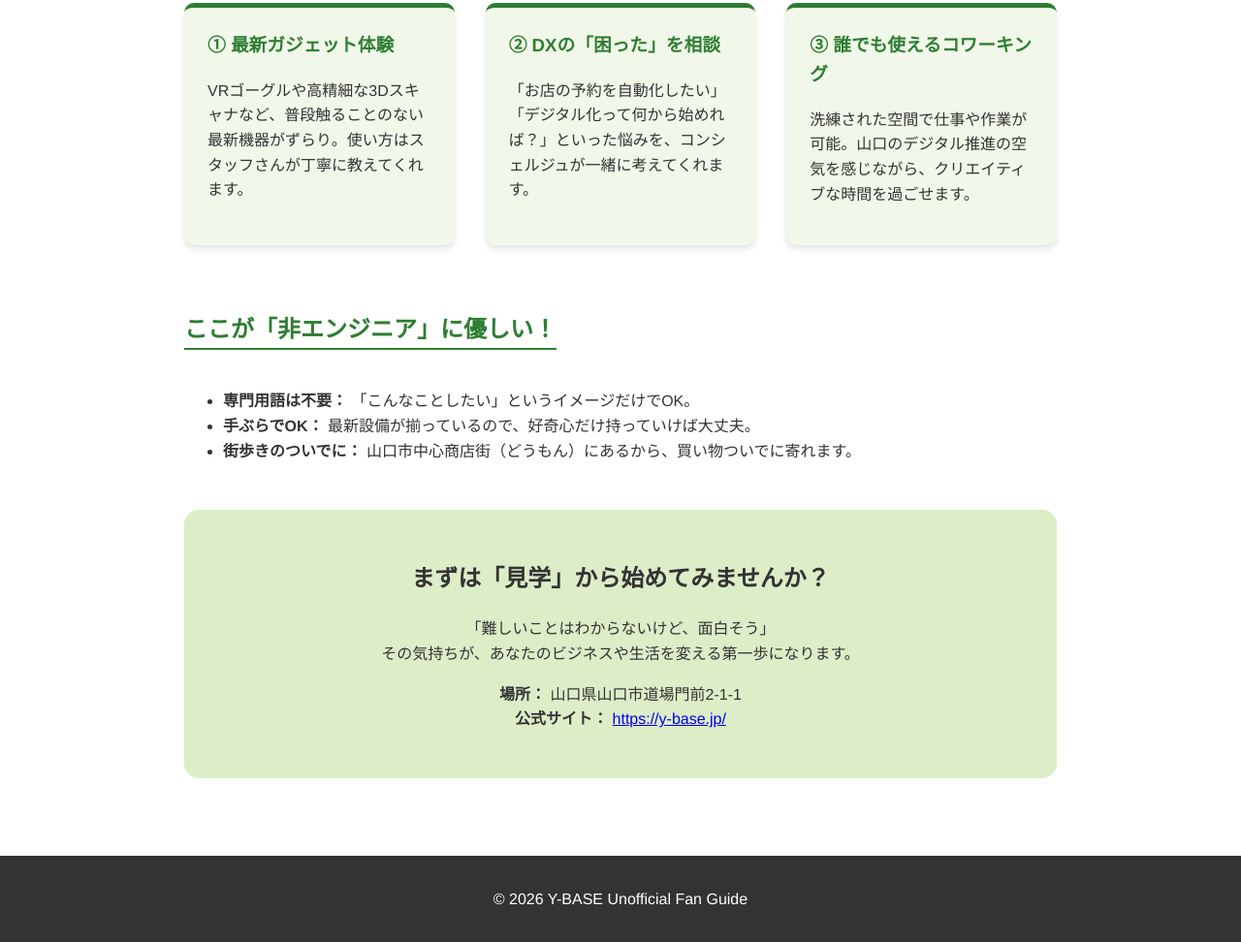
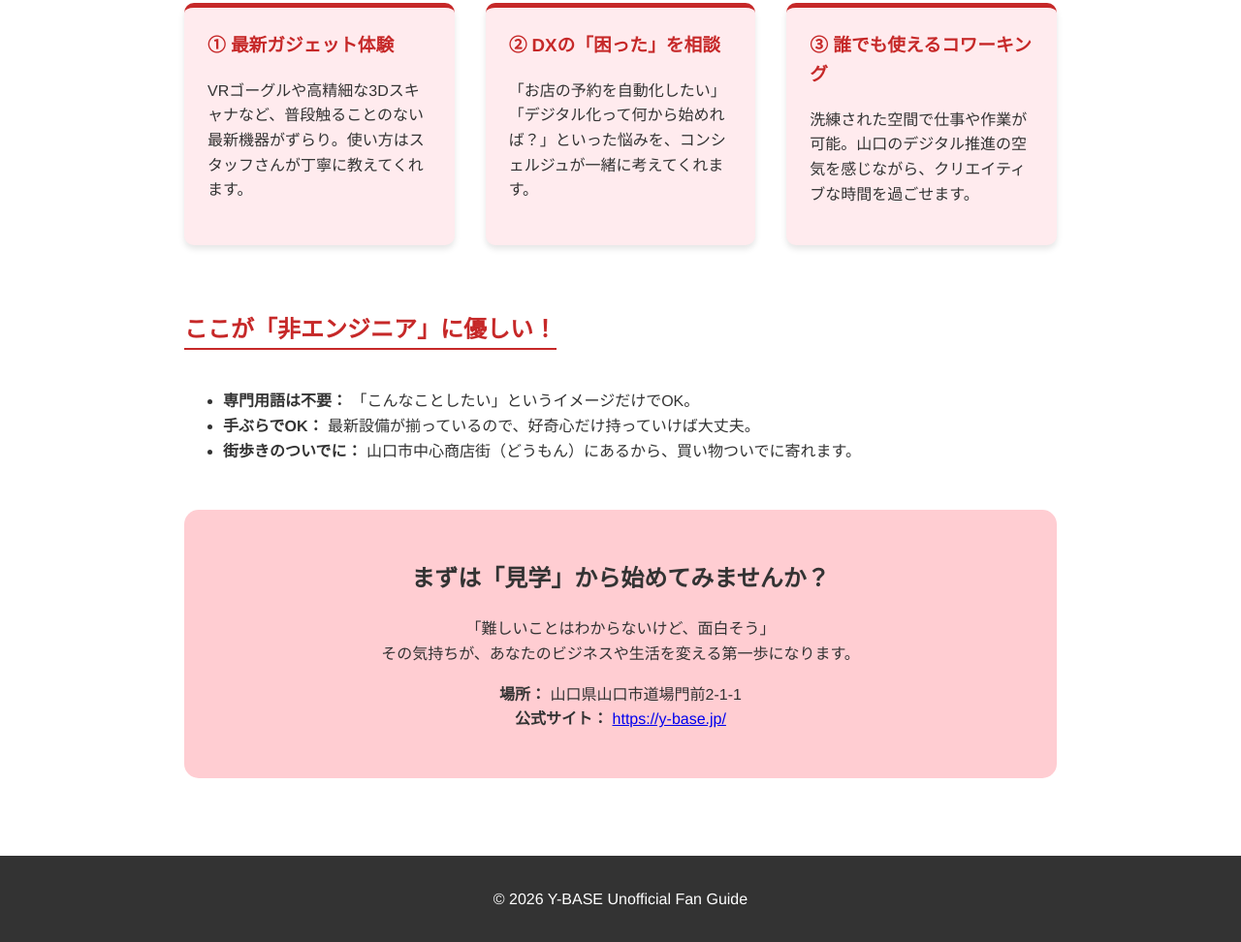
Before and after one commit to wisteria083/test, a plain HTML site: page index.html in a window 1280 px wide. Shown: the part 515-1487 px from the top of the page at 97% size. Drawn offline with Linux system fonts and the light colour scheme.

Commit message:
赤に変更
Co-Authored-By: Claude Opus 4.5 <noreply@anthropic.com>

```diff
--- a/index.html
+++ b/index.html
@@ -6,9 +6,9 @@
     <title>非エンジニアのためのY-BASEガイド</title>
     <style>
         :root {
-            /* メインカラーを青から緑に変更 */
-            --primary-color: #2e7d32; /* 深みのあるグリーン */
-            --secondary-color: #f1f8e9; /* 薄いグリーンの背景 */
+            /* メインカラーを赤に変更 */
+            --primary-color: #c62828; /* 深みのあるレッド */
+            --secondary-color: #ffebee; /* 薄いピンクの背景 */
             --accent-color: #f57c00; /* アクセントは視認性の高いオレンジ */
             --text-color: #333;
         }
@@ -66,8 +66,8 @@
             color: var(--primary-color);
         }
         .cta-box {
-            /* ここも水色から薄い緑系に変更 */
-            background: #dcedc8;
+            /* 薄い赤系に変更 */
+            background: #ffcdd2;
             padding: 2rem;
             border-radius: 15px;
             text-align: center;
```
